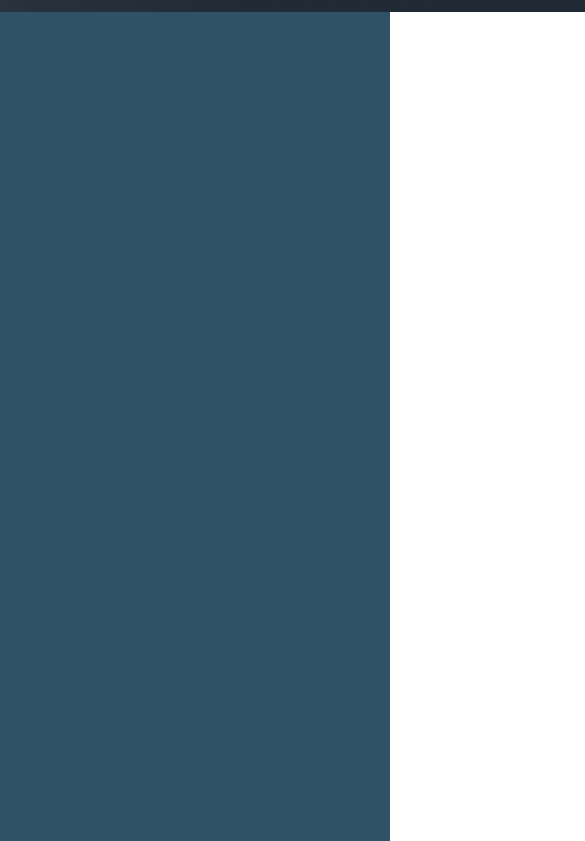
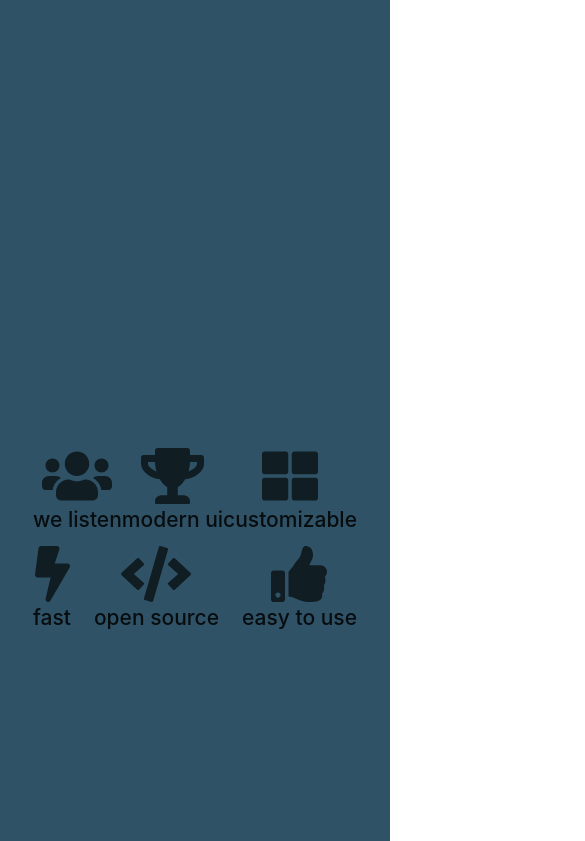
Before and after one commit to gorilla-devs/GorillaDevs-Website, a Next.js app: page / in a window 390 px wide. Shown: the part 1906-2747 px from the top of the page, 585 px wide, since content can reach past the window. Built offline with nearby package versions, Linux system fonts and the light colour scheme.

Commit message:
responsive

```diff
--- a/pages/index.js
+++ b/pages/index.js
@@ -2,7 +2,14 @@ import Link from "next/link";
 import theme from "./theme";
 import { Button } from "antd";
 import { FontAwesomeIcon } from "@fortawesome/react-fontawesome";
-import { faUser } from "@fortawesome/free-solid-svg-icons";
+import {
+  faUsers,
+  faTrophy,
+  faCode,
+  faBolt,
+  faThLarge,
+  faThumbsUp
+} from "@fortawesome/free-solid-svg-icons";
 
 const Home = () => (
   <div className="container">
@@ -34,10 +41,40 @@ const Home = () => (
           <button>Download</button>
         </div>
       </div>
-      <img alt="isometric" src="isometricLauncher.png" className="isometric" />
-      <div className="features">
-        <h1>Why to use GDLauncher ?</h1>
-        <img alt="launcher1" src="launcher-1.png" />
+    </div>
+    <img alt="isometric" src="isometricLauncher.png" className="isometric" />
+    <div className="features">
+      <h1>Why to use GDLauncher ?</h1>
+      <img alt="launcher1" src="launcher-1.png" className="launcher1" />
+    </div>
+    <div className="reasons">
+      <div id="row">
+        <div>
+          <FontAwesomeIcon icon={faUsers} size="4x" />
+          <h2>we listen</h2>
+        </div>
+        <div>
+          <FontAwesomeIcon icon={faTrophy} size="4x" />
+          <h2>modern ui</h2>
+        </div>
+        <div>
+          <FontAwesomeIcon icon={faThLarge} size="4x" />
+          <h2>customizable</h2>
+        </div>
+      </div>
+      <div id="row">
+        <div>
+          <FontAwesomeIcon icon={faBolt} size="4x" />
+          <h2>fast</h2>
+        </div>
+        <div>
+          <FontAwesomeIcon icon={faCode} size="4x" />
+          <h2>open source</h2>
+        </div>
+        <div>
+          <FontAwesomeIcon icon={faThumbsUp} size="4x" />
+          <h2>easy to use</h2>
+        </div>
       </div>
     </div>
 
@@ -49,6 +86,7 @@ const Home = () => (
         flex-direction: column;
         justify-content: center;
         align-items: center;
+        justify-content: space-evenly;
         background: #2f5266;
       }
 
@@ -78,6 +116,7 @@ const Home = () => (
           #212b36 50.77%,
           rgba(33, 43, 54, 0) 100%
         );
+        z-index: 1;
       }
 
       .homePageTitleContainer {
@@ -114,6 +153,11 @@ const Home = () => (
         line-height: 84px;
       }
 
+      .logoBig {
+        width: 30%;
+        z-index: 1;
+      }
+
       .homePageTitle > p {
         color: white;
 
@@ -124,8 +168,15 @@ const Home = () => (
         line-height: 56px;
       }
 
+      .features {
+        margin-top: 250px;
+        display: flex;
+        flex-direction: column;
+        justify-content: center;
+        align-items: center;
+      }
+
       .features > h1 {
-        margin-top: 1000px;
         color: white;
         text-align: center;
         margin-bottom: 80px;
@@ -137,9 +188,12 @@ const Home = () => (
         text-align: center;
       }
 
-      .logoBig {
-        width: 30%;
-        z-index: 1;
+      .features > img {
+        width: 90%;
+      }
+
+      FontAwesomeIcon {
+        color: white;
       }
 
       @keyframes MoveUpDown {
@@ -159,7 +213,7 @@ const Home = () => (
         position: absolute;
         max-width: 95%;
         height: auto;
-        top: 80px;
+        top: 180px;
         z-index: 0;
       }
 
@@ -197,6 +251,63 @@ const Home = () => (
         font-size: 16px;
         line-height: 28px;
       }
+
+      reasons {
+        margin: 1px solid red;
+        display: flex;
+        flex-direction: column;
+        justify-content: space-around;
+        width: 90% !important;
+      }
+
+      #row {
+        display: flex;
+        flex-direction: row;
+        justify-content: space-between;
+      }
+      #row > div {
+        display: flex;
+        flex-direction: column;
+        align-items: center;
+      }
+
+      @media only screen and (max-width: 1000px) {
+        .homePageTitleContainer {
+          display: flex;
+          flex-direction: column;
+          justify-content: space-evenly;
+          align-items: center;
+          z-index: 2;
+          position: absolute;
+          top: 200px;
+        }
+
+        .homePageTitle {
+          width: 589px;
+          max-height: 320px;
+          display: flex;
+          flex-direction: column;
+          justify-content: center;
+          -webkit-justify-content: center;
+          align-items: center;
+          color: white;
+        }
+
+        .logoBig {
+          width: 50%;
+          z-index: 1;
+        }
+
+        .homePageTitle > h1,
+        .homePageTitle > p {
+          text-align: center;
+        }
+
+        .features > h1 {
+          font-weight: bold;
+          font-size: 55px;
+        }
+      }
     `}</style>
 
     <style jsx global>{`
```
Also changed, not shown: public/isometricLauncher.png, public/launcher-1.png.
